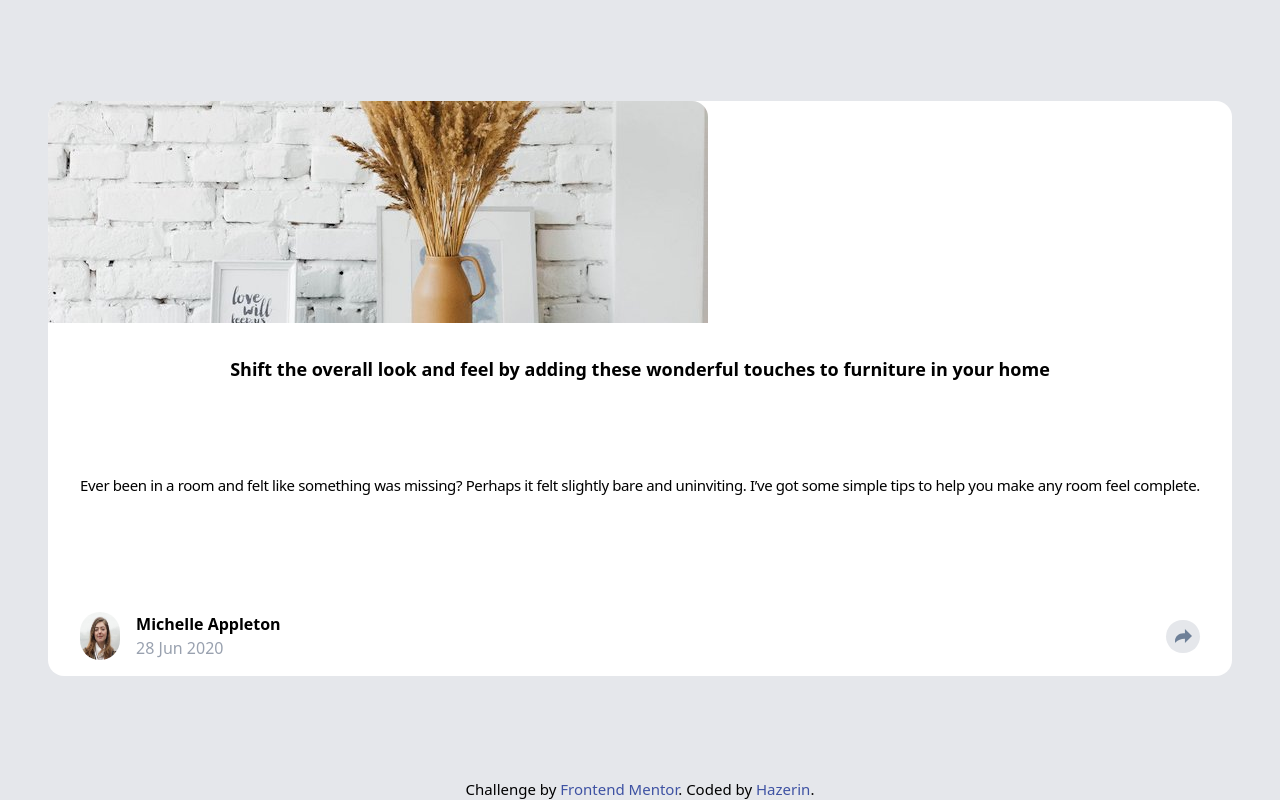
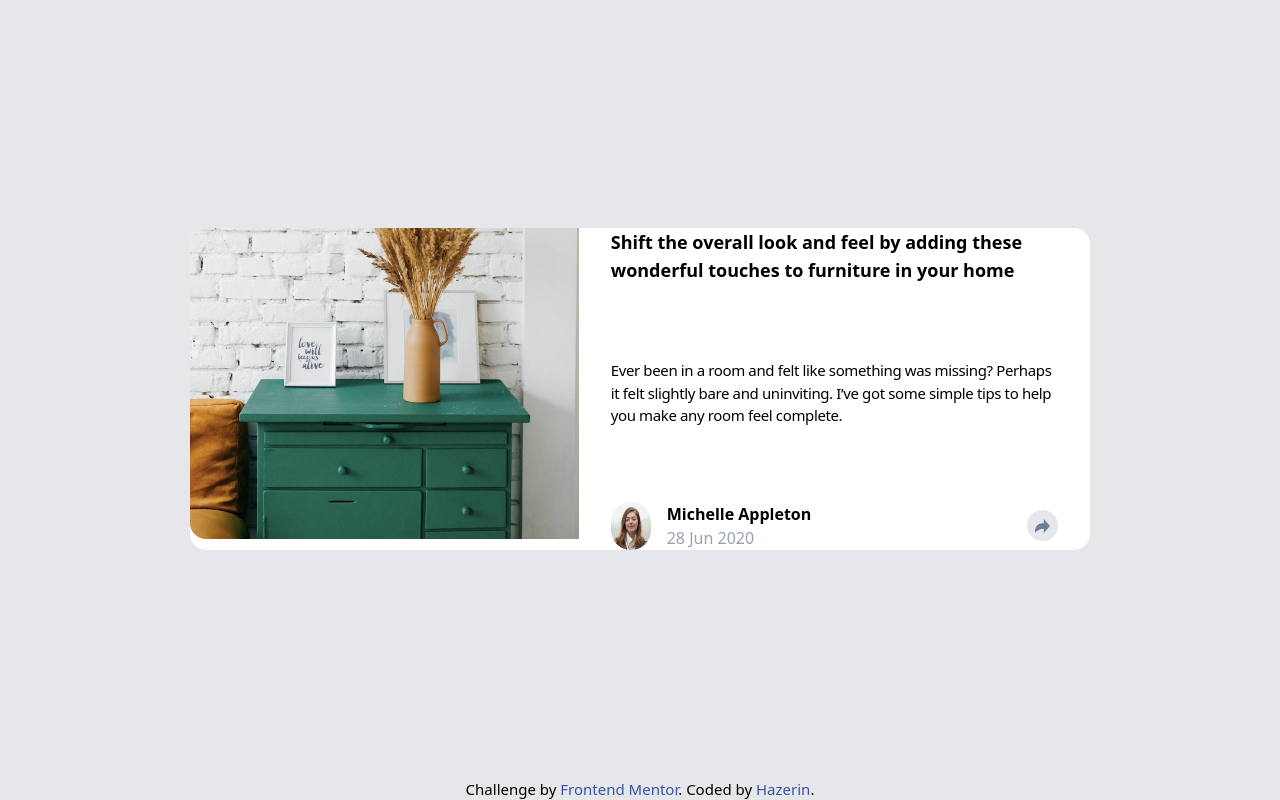
Before and after one commit to Alberto-Vidali/newbie-frontend-challenges, a Vue app in the folder article-preview-component/: page / in a window 1280 px wide. Built offline with nearby package versions, Linux system fonts and the light colour scheme.

Commit message:
progressi desktop

```diff
--- a/article-preview-component/src/components/layouts/Layout.vue
+++ b/article-preview-component/src/components/layouts/Layout.vue
@@ -7,7 +7,7 @@
         <header>
 
         </header>
-        <main class="bg-white mx-5 h-[575px] rounded-2xl">
+        <main class="bg-white mx-5 sm:mx-auto sm:w-[900px] h-[575px] sm:h-[322px] rounded-2xl">
             <slot/>
         </main>
         <footer>
--- a/article-preview-component/src/components/pages/Article.vue
+++ b/article-preview-component/src/components/pages/Article.vue
@@ -5,32 +5,34 @@
     const shareSocial = ref(0)
 
     function toggleShare() {
-        shareSocial.value == 0 ? shareSocial.value = 1 : shareSocial.value = 0
+        if (window.innerWidth <= 375) {
+            shareSocial.value == 0 ? shareSocial.value = 1 : shareSocial.value = 0
+        }
     }
 
 </script>
 
 <template>
     <!--Da usare l'inherit per far si che i div più interni abbiano un riferimento se uso le percentuali-->
-    <section class="h-[inherit] overflow-hidden">
-        <div class="h-[38.5%] overflow-hidden">
-            <img class="w-fit overflow-hidden rounded-2xl" src="/drawers.jpg" alt="">
+    <section class="h-[inherit] sm:flex">
+        <div class="h-[38.5%] sm:h-full sm:w-full overflow-hidden sm:overflow-visible">
+            <img class="w-fit rounded-2xl sm:rounded-r-none" src="/drawers.jpg" alt="">
         </div>
 
-        <div class="flex flex-col justify-between items-center h-[61.5%] gap-0">
-            <h1 class="font-semibold text-lg pt-8 px-8">
+        <div class="flex flex-col justify-between items-center h-[61.5%] sm:h-full gap-0">
+            <h1 class="font-semibold text-lg pt-8 sm:pt-0 px-8">
                 Shift the overall look and feel by adding these wonderful
                 touches to furniture in your home
             </h1>
 
-            <p class="text-[15px] pb-6 tracking-tight px-8">
+            <p class="text-[15px] pb-6 sm:pb-0 tracking-tight px-8">
                 Ever been in a room and felt like something was missing? Perhaps
                 it felt slightly bare and uninviting. I’ve got some simple tips
                 to help you make any room feel complete.
             </p>
 
 
-            <div class="flex justify-around items-center gap-4 w-full px-8 pb-4" v-if="shareSocial == 0">
+            <div class="flex justify-around items-center gap-4 w-full px-8 pb-4 sm:pb-0" v-if="shareSocial == 0">
                 <div class="flex gap-4 w-full">
                     <img class="w-[40px] aspect-[1/1] rounded-full" src="/avatar-michelle.jpg" alt="">
                     <div>
```
